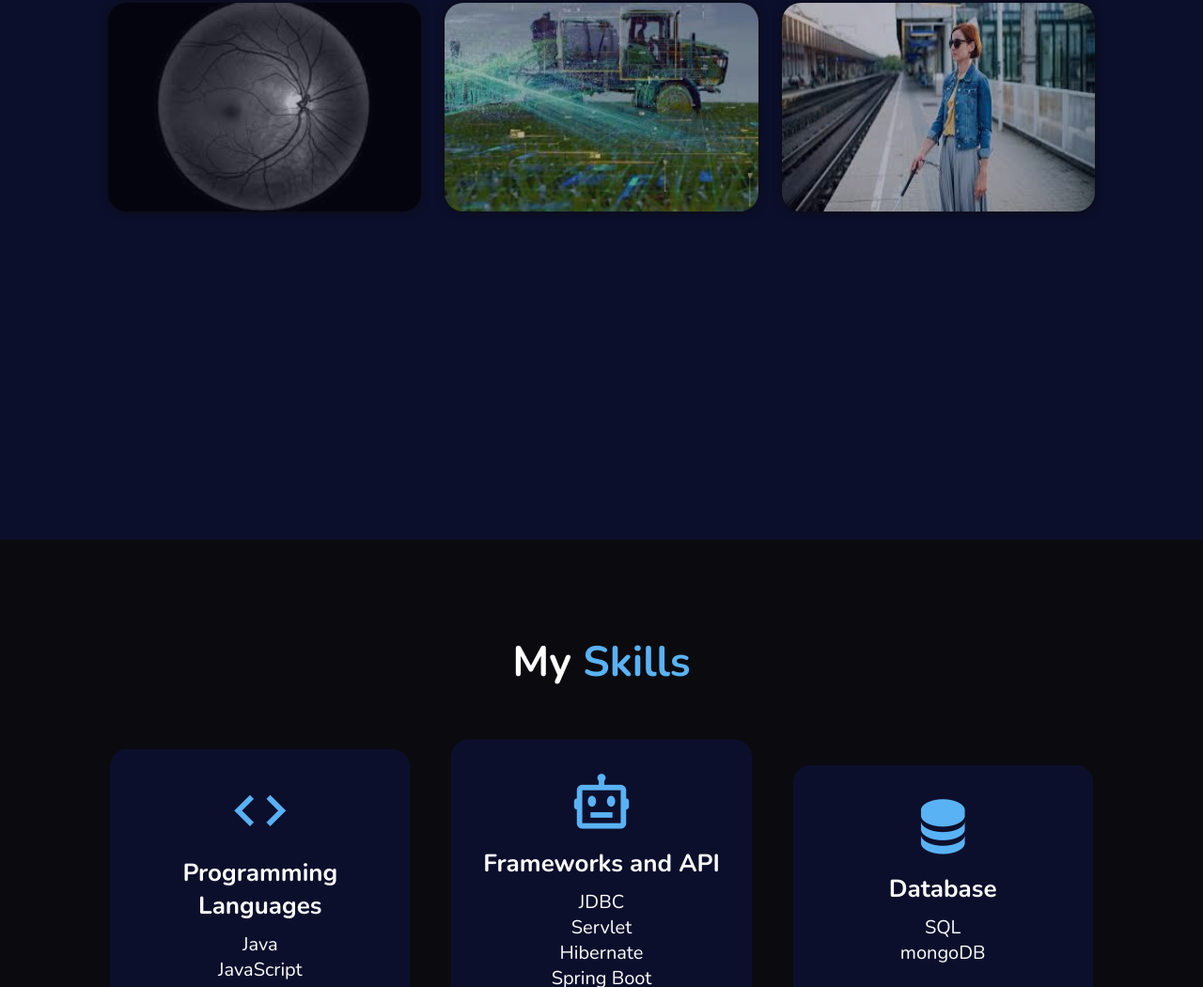
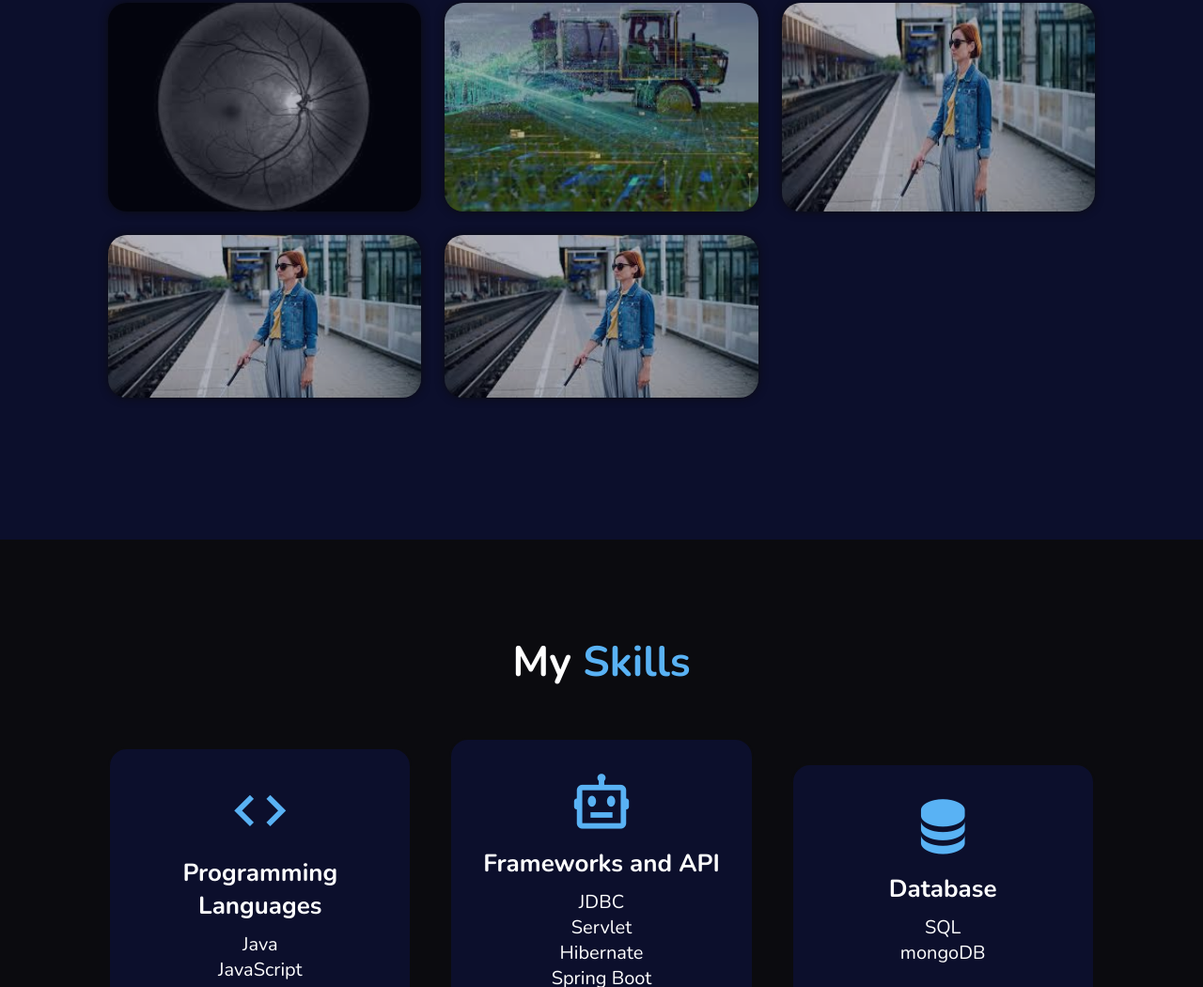
Before and after one commit to RathanGP/portfolio.github.io, a plain HTML site: page index.html in a window 1280 px wide. Shown: the part 2626-3676 px from the top of the page at 94% size. Drawn offline with nearby package versions, Linux system fonts and the light colour scheme.

Commit message:
Update index.html

```diff
--- a/index.html
+++ b/index.html
@@ -132,6 +132,24 @@
                 </div>
             </div>
 
+             <div class="portfolio-box">
+                <img src="vision.jpg" alt="">
+                <div class="portfolio-layer">
+                    <h4>Water Quality Analysis</h4>
+
+                    <a href="https://github.com/RathanGP/vision/tree/main/VISION-master"><i class="fa-solid fa-up-right-from-square"></i></a>
+                </div>
+            </div>
+
+             <div class="portfolio-box">
+                <img src="vision.jpg" alt="">
+                <div class="portfolio-layer">
+                    <h4>Blind Assistance</h4>
+
+                    <a href="https://github.com/RathanGP/vision/tree/main/VISION-master"><i class="fa-solid fa-up-right-from-square"></i></a>
+                </div>
+            </div>
+
 
         </div>
     </section>
```
